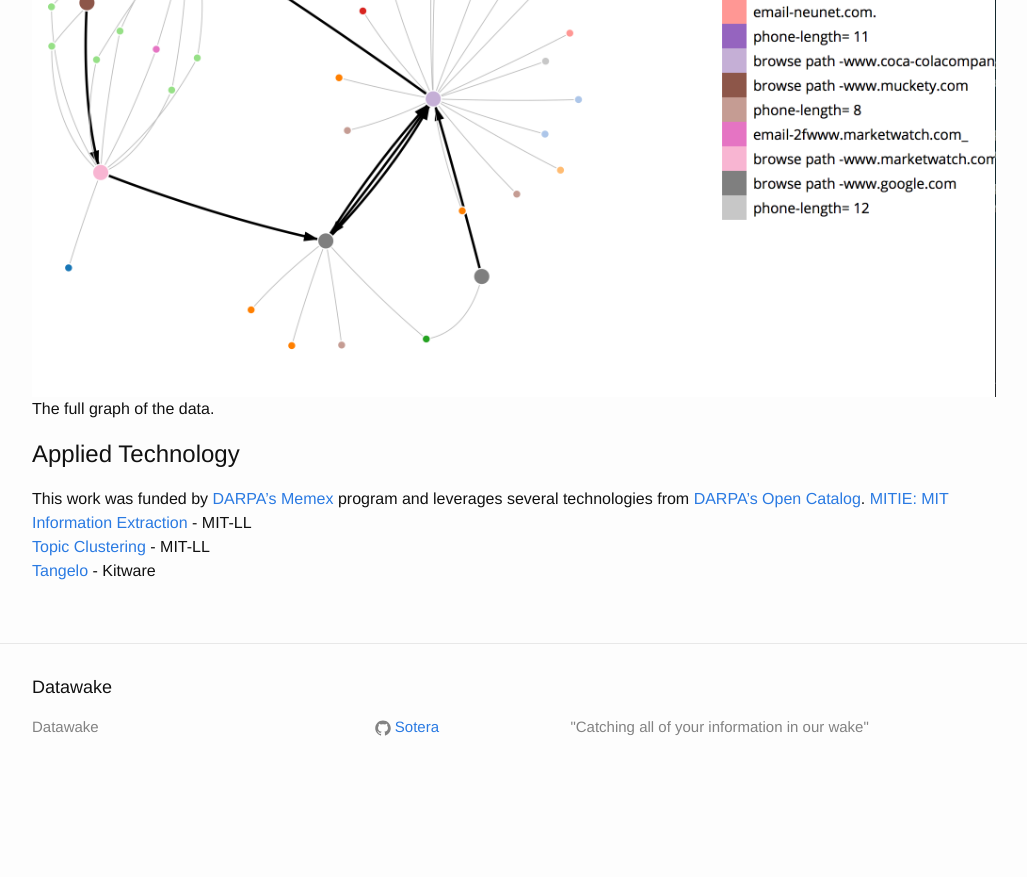
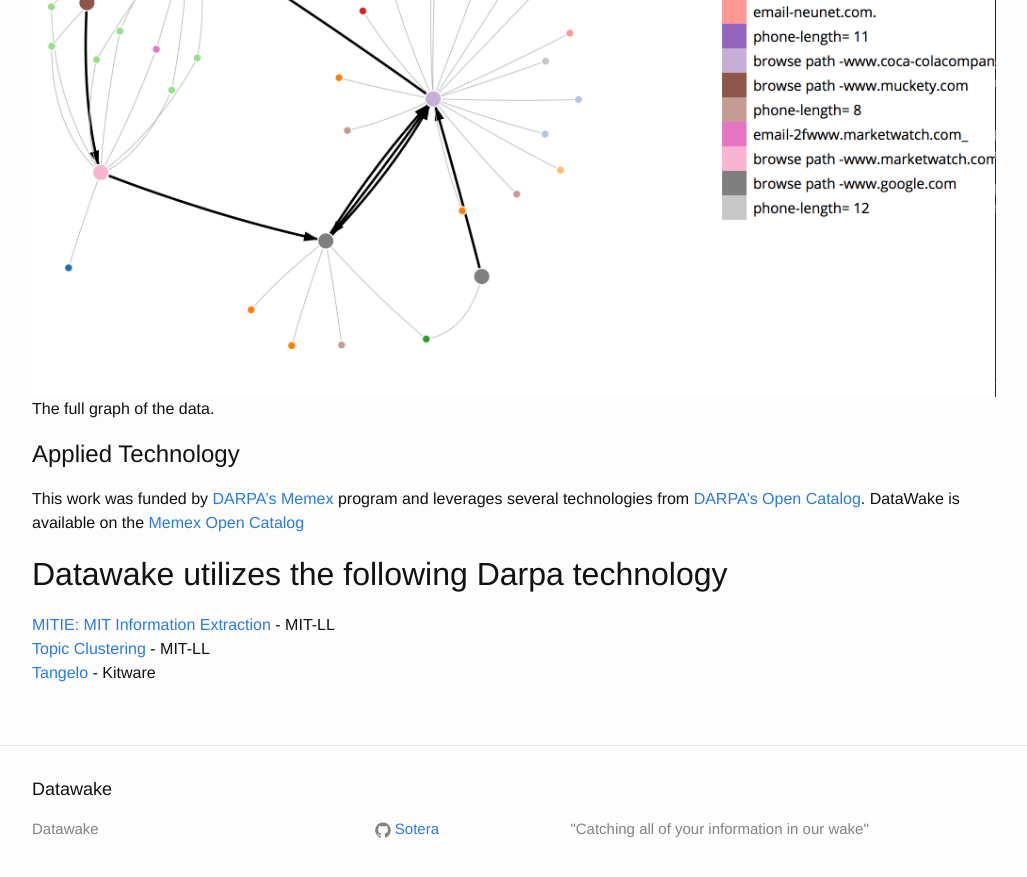
Before and after one commit to Sotera/Datawake, a Jekyll site: the page built from index.md, in a window 1280 px wide and 900 px high, scrolled down 2065 px. Shown: the top 877 px of the window, without its empty margins (126-1153 px from the left). Built offline with Jekyll 4.4.1, drawn with Linux system fonts in a browser that asks for light colours; before the commit the page ends 2863 px from its top, so only the background shows below that.

Commit message:
Fixing applied tech

```diff
--- a/index.md
+++ b/index.md
@@ -25,7 +25,9 @@ The full graph of the data.
 This work was funded by [DARPA's
 Memex](http://www.darpa.mil/Our_Work/I2O/Programs/Memex.aspx) program
 and leverages several technologies from [DARPA's Open
-Catalog](http://www.darpa.mil/opencatalog/).
+Catalog](http://www.darpa.mil/opencatalog/).  DataWake is available on the [Memex Open Catalog](http://www.darpa.mil/opencatalog/MEMEX.html)
+
+## Datawake utilizes the following Darpa technology
 [MITIE: MIT Information Extraction](https://github.com/mitll/MITIE) - MIT-LL
 [Topic Clustering](https://github.com/mitll/topic-clustering) - MIT-LL
 [Tangelo](http://tangelo.kitware.com) - Kitware
```
